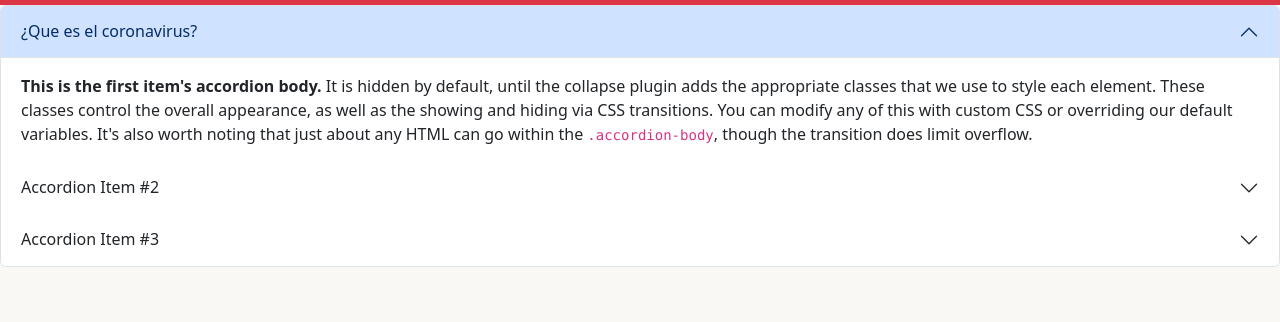
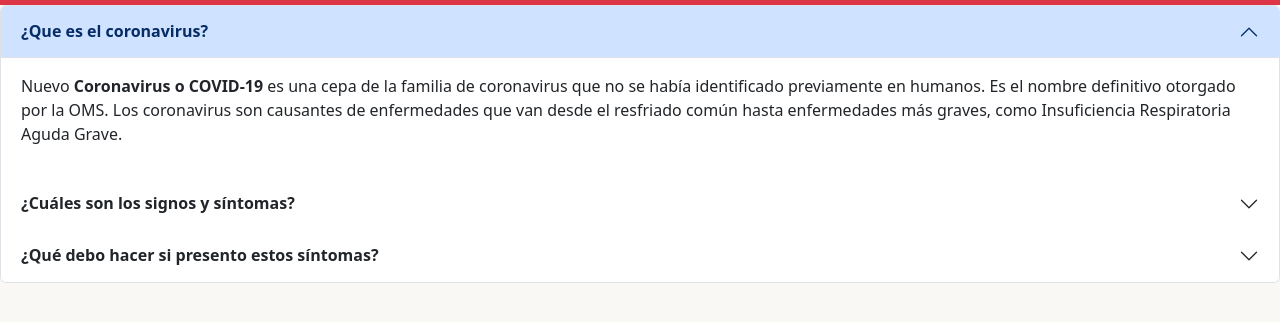
Before and after one commit to lucaceresdev/webchile, a plain HTML site: page faqs.html in a window 1280 px wide. Shown: the part 164-486 px from the top of the page. Drawn offline with nearby package versions, Linux system fonts and the light colour scheme.

Commit message:
pushshsh

```diff
--- a/css/main.css
+++ b/css/main.css
@@ -5,3 +5,7 @@
 body{
     background-color: rgb(250, 248, 245);
 }
+
+p{
+    font-size: medium;
+}
--- a/faqs.html
+++ b/faqs.html
@@ -52,40 +52,50 @@
         <div class="accordion-item">
           <h2 class="accordion-header" id="headingOne">
             <button class="accordion-button" type="button" data-bs-toggle="collapse" data-bs-target="#collapseOne" aria-expanded="true" aria-controls="collapseOne">
-              ¿Que es el coronavirus?
+              <b>¿Que es el coronavirus?</b>
             </button>
           </h2>
           <div id="collapseOne" class="accordion-collapse collapse show" aria-labelledby="headingOne" data-bs-parent="#accordionExample">
             <div class="accordion-body">
-              <strong>This is the first item's accordion body.</strong> It is hidden by default, until the collapse plugin adds the appropriate classes that we use to style each element. These classes control the overall appearance, as well as the showing and hiding via CSS transitions. You can modify any of this with custom CSS or overriding our default variables. It's also worth noting that just about any HTML can go within the <code>.accordion-body</code>, though the transition does limit overflow.
+              <p> Nuevo <strong>Coronavirus o COVID-19</strong> es una cepa de la familia de coronavirus que no se había identificado previamente en humanos. Es el nombre definitivo otorgado por la OMS. Los coronavirus son causantes de enfermedades que van desde el resfriado común hasta enfermedades más graves, como Insuficiencia Respiratoria Aguda Grave.
+              </p>
             </div>
           </div>
         </div>
         <div class="accordion-item">
           <h2 class="accordion-header" id="headingTwo">
             <button class="accordion-button collapsed" type="button" data-bs-toggle="collapse" data-bs-target="#collapseTwo" aria-expanded="false" aria-controls="collapseTwo">
-              Accordion Item #2
+              <b>¿Cuáles son los signos y síntomas? </b>
             </button>
           </h2>
           <div id="collapseTwo" class="accordion-collapse collapse" aria-labelledby="headingTwo" data-bs-parent="#accordionExample">
             <div class="accordion-body">
-              <strong>This is the second item's accordion body.</strong> It is hidden by default, until the collapse plugin adds the appropriate classes that we use to style each element. These classes control the overall appearance, as well as the showing and hiding via CSS transitions. You can modify any of this with custom CSS or overriding our default variables. It's also worth noting that just about any HTML can go within the <code>.accordion-body</code>, though the transition does limit overflow.
+              <ul>
+                <li>1.- Fiebre (temperatura axilar 37.8°C o más)</li>
+                <li>2.- Tos</li>
+                <li>3.- Dificultad respiratoria (disnea)</li>
+                <li>4.- Dolor torácico</li>
+                <li>5.- Congestión nasal</li>
+                <li>6.- Dolor de garganta al tragar líquidos o alimentos (odinofagia)</li>
+                <li>7.- olor muscular (mialgias)</li>
+              </ul>
             </div>
           </div>
         </div>
         <div class="accordion-item">
           <h2 class="accordion-header" id="headingThree">
             <button class="accordion-button collapsed" type="button" data-bs-toggle="collapse" data-bs-target="#collapseThree" aria-expanded="false" aria-controls="collapseThree">
-              Accordion Item #3
+              <b>¿Qué debo hacer si presento estos síntomas?</b>
             </button>
           </h2>
           <div id="collapseThree" class="accordion-collapse collapse" aria-labelledby="headingThree" data-bs-parent="#accordionExample">
             <div class="accordion-body">
-              <strong>This is the third item's accordion body.</strong> It is hidden by default, until the collapse plugin adds the appropriate classes that we use to style each element. These classes control the overall appearance, as well as the showing and hiding via CSS transitions. You can modify any of this with custom CSS or overriding our default variables. It's also worth noting that just about any HTML can go within the <code>.accordion-body</code>, though the transition does limit overflow.
+              <p>este caso debe acudir a un establecimientos de salud, adoptando las medidas necesarios para evitar posibles contagios en el interior de su hogar, durante el trayecto o en el establecimiento de salud. En lo posible, deberá ser realizado a través de un medio que involucre el menor contacto con personas, evitando particularmente el contacto con personas mayores o pacientes con enfermedades crónicas. Para el traslado deberá usar mascarilla, si no posee mascarilla, cubra su boca y nariz con algún paño o polera y avise al llegar al centro de salud para que ellos le entreguen los implementos correspondientes.</p>
             </div>
           </div>
         </div>
       </div>
+
 
       <script src="https://cdn.jsdelivr.net/npm/@popperjs/core@2.9.1/dist/umd/popper.min.js" integrity="sha384-SR1sx49pcuLnqZUnnPwx6FCym0wLsk5JZuNx2bPPENzswTNFaQU1RDvt3wT4gWFG" crossorigin="anonymous"></script>
       <script src="https://cdn.jsdelivr.net/npm/bootstrap@5.0.0-beta3/dist/js/bootstrap.min.js" integrity="sha384-j0CNLUeiqtyaRmlzUHCPZ+Gy5fQu0dQ6eZ/xAww941Ai1SxSY+0EQqNXNE6DZiVc" crossorigin="anonymous"></script>
```
